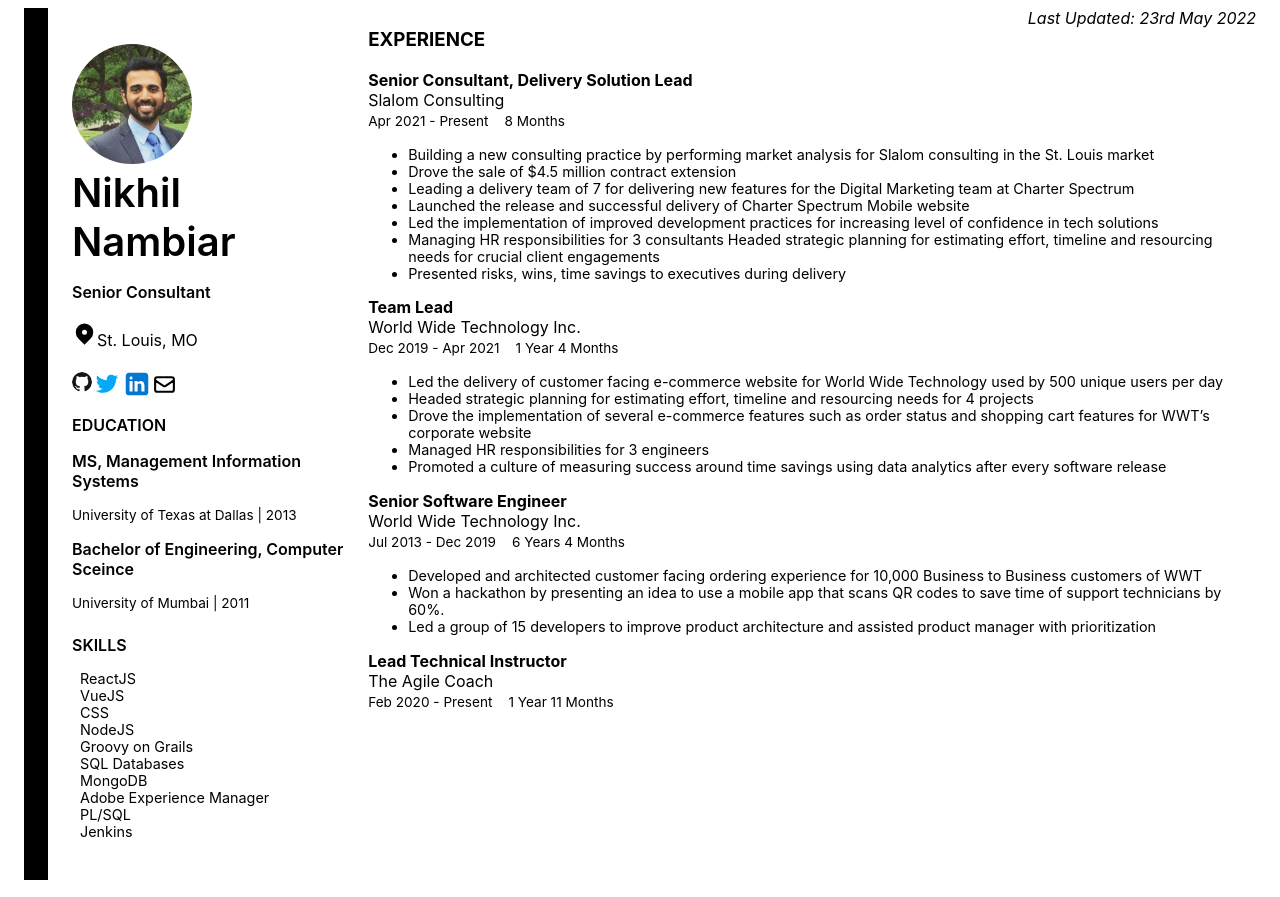
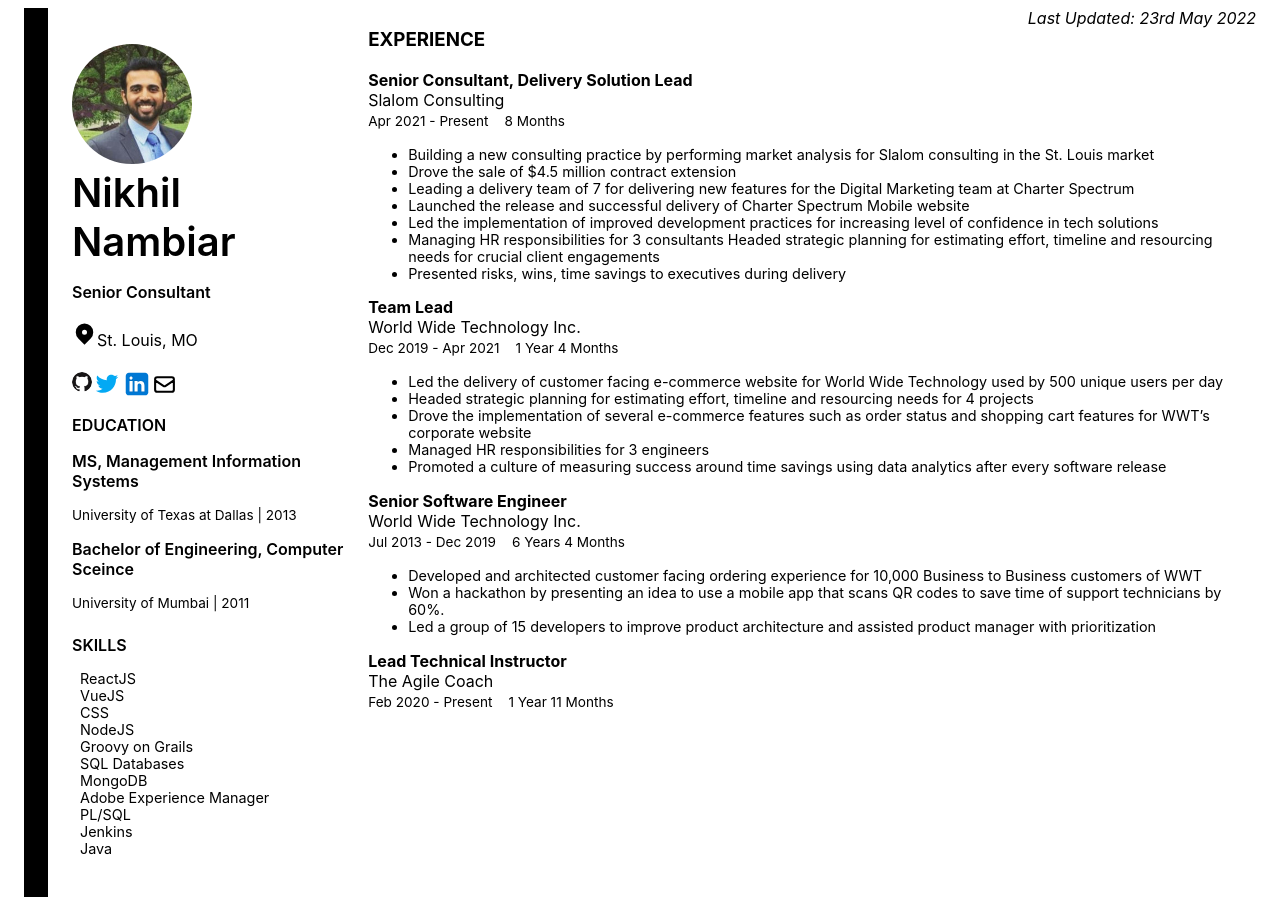
Before and after one commit to nambiarn/nambiarn, a Next.js app: page /resume in a window 1280 px wide. Built offline with nearby package versions, Linux system fonts and the light colour scheme.

Commit message:
Update skills.js

```diff
--- a/data/skills.js
+++ b/data/skills.js
@@ -8,5 +8,6 @@
         "MongoDB",
         "Adobe Experience Manager",
         "PL/SQL",
-        "Jenkins"
+        "Jenkins",
+        "Java"
 ];
```
